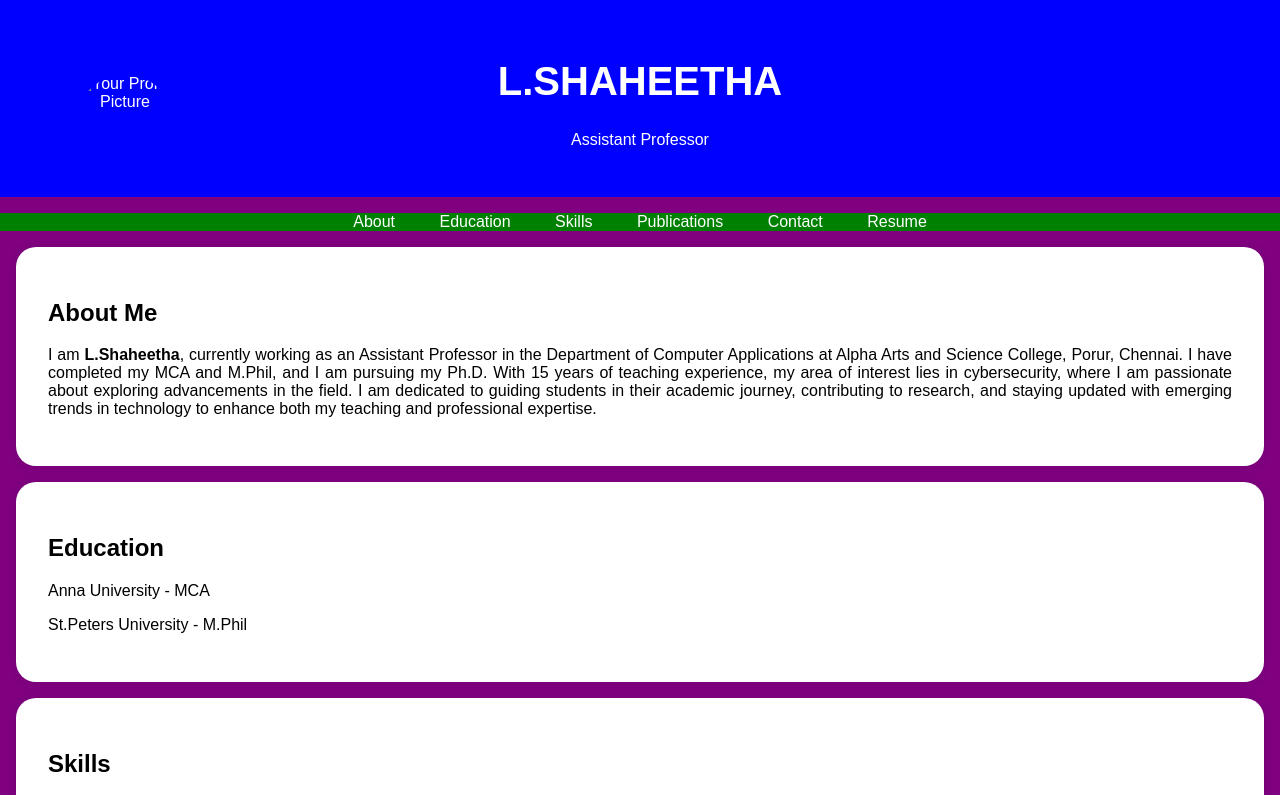
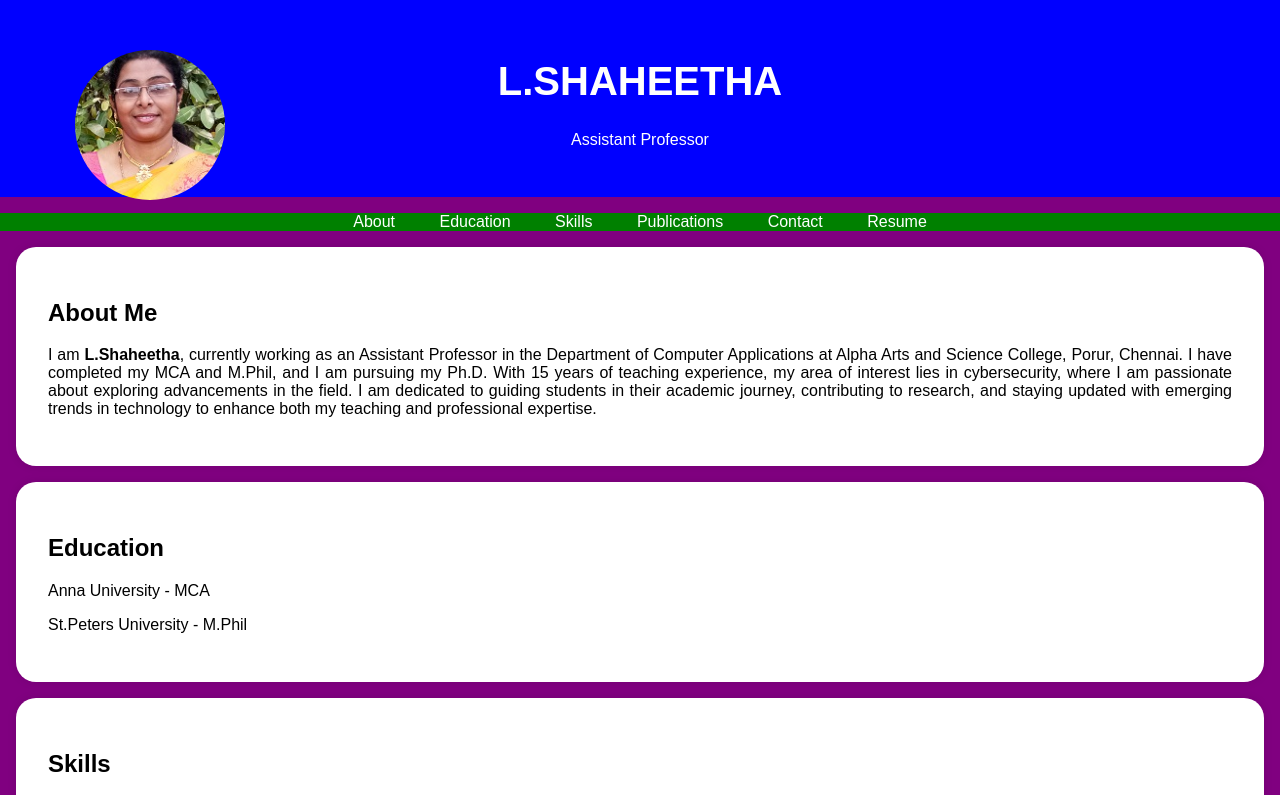
Before and after one commit to Shaheetha/mywebsite, a plain HTML site: page index.html in a window 1280 px wide. Shown: the top 795 px of the page. Drawn offline with Linux system fonts and the light colour scheme.

Commit message:
Update index.html

```diff
--- a/index.html
+++ b/index.html
@@ -24,12 +24,12 @@
 
         /* Add styles for the round profile picture */
         .profile-picture {
-            width: 100px; /* Adjust the size as needed */
-            height: 100px;
+            width: 150px; /* Adjust the size as needed */
+            height: 150px;
             border-radius: 75%; /* Create a circular shape */
             object-fit: cover; /* To ensure the image fills the circular area */
             position: absolute; /* Add this */
-            top: 75px; /* Adjust top position as needed */
+            top: 50px; /* Adjust top position as needed */
             left: 75px; /* Adjust left position as needed */
         }
 
@@ -95,7 +95,7 @@
     <header>
         <div class="header-content">
             <!-- Add your profile picture here -->
-            <img src="./pic.jpg" alt="Your Profile Picture" class="profile-picture">
+            <img src="./shaheetha.jpg" alt="Your Profile Picture" class="profile-picture">
             <h1>L.SHAHEETHA</h1>
             <p>Assistant Professor</p>
         </div>
```
